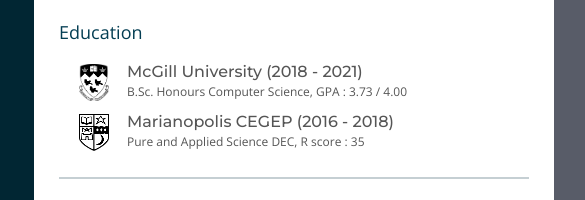
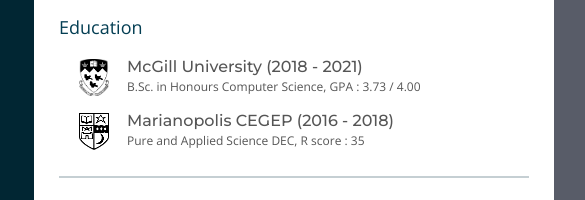
Before and after one commit to IsaacMeadowcroft/CV, a plain HTML site: page index.html in a window 1280 px wide. Shown: the part 773-973 px from the top of the page, 486-1071 px from the left. Drawn offline with nearby package versions, Linux system fonts and the light colour scheme.

Commit message:
fixed spacing

```diff
--- a/index.html
+++ b/index.html
@@ -197,7 +197,7 @@
             <img src="mcgill.png">
             <div class="info">
               <p class="semi-bold">McGill University (2018 - 2021)</p>
-              <p class="education-details">B.Sc. Honours Computer Science, GPA : 3.73 / 4.00</p>
+              <p class="education-details">B.Sc. in Honours Computer Science, GPA : 3.73 / 4.00</p>
             </div>
           </li>
           <li>
--- a/styles.css
+++ b/styles.css
@@ -26,7 +26,7 @@ body {
   font-weight: 500;
   font-size: 18px;
   font-family: 'Open Sans', sans-serif;
-  margin-top: 25px;
+  margin-top: 20px;
   color:#043e53;
 }
 
@@ -325,6 +325,10 @@ body {
   margin-bottom: 0;
 }
 
+.resume .resume_right .resume_education ul li:last-child{
+  padding-top: 4px;
+}
+
 .education-details{
   font-size: 12px;
   font-family: 'Open Sans', sans-serif;
```
Also changed, not shown: 1 other file.
